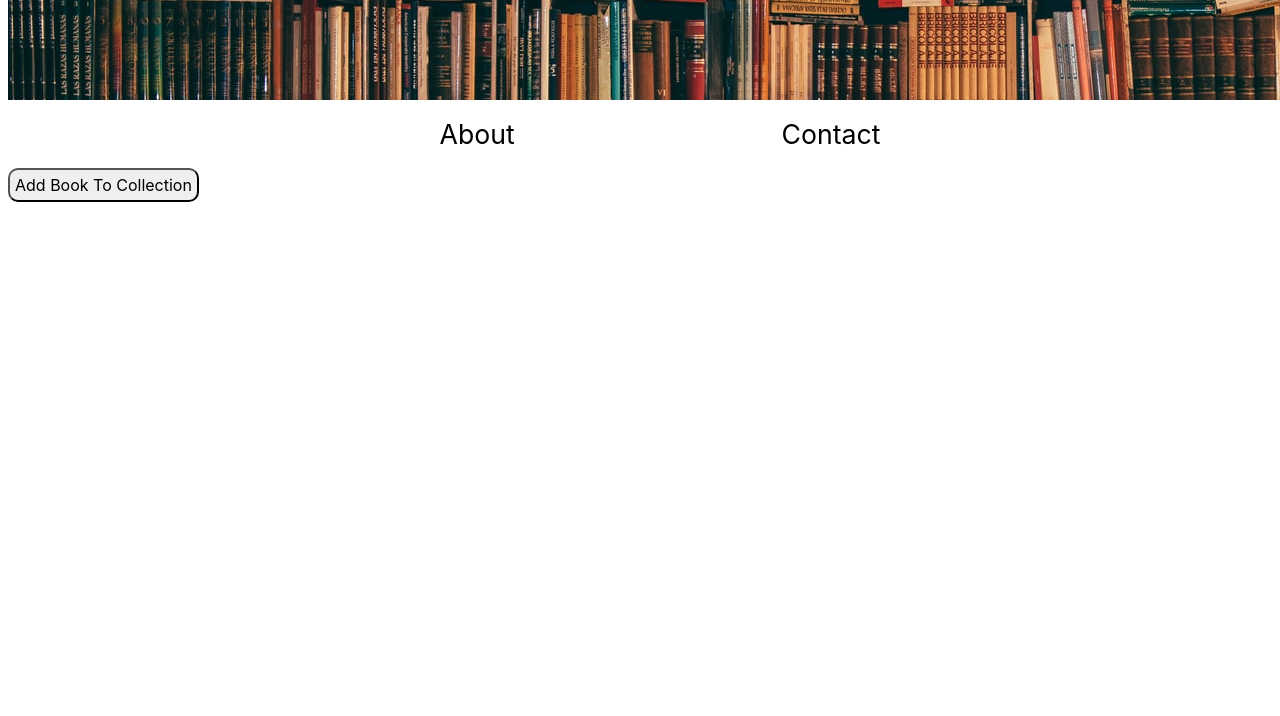
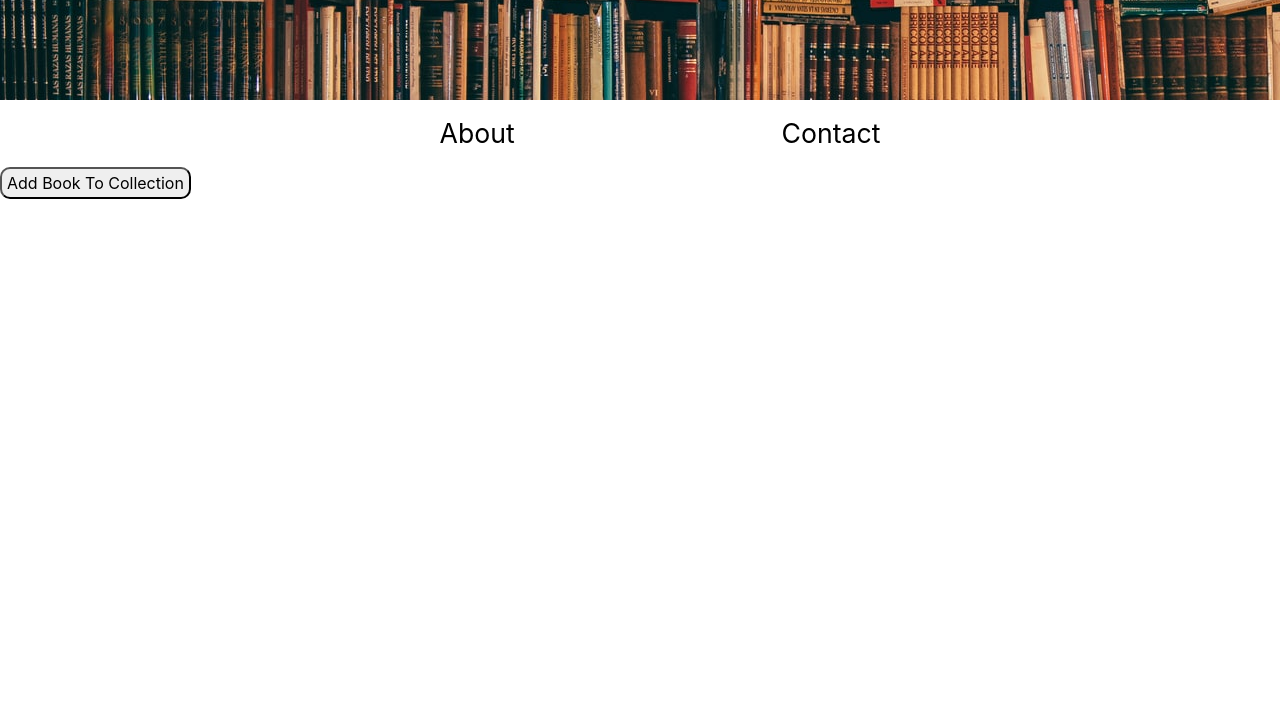
Before and after one commit to koppenj/Library, a website: page index.html in a window 1280 px wide. Shown: the part 84-800 px from the top of the page. Drawn offline with nearby package versions, Linux system fonts and the light colour scheme.

Commit message:
Implementing normalize.css

```diff
--- a/index.html
+++ b/index.html
@@ -4,6 +4,7 @@
   <meta charset="UTF-8">
   <meta http-equiv="X-UA-Compatible" content="IE=edge">
   <meta name="viewport" content="width=device-width, initial-scale=1.0">
+  <link rel="stylesheet" type="text/css" href="normalize.css">
   <link rel="stylesheet" type="text/css" href="style.css">
   <title>KoppenJ Library</title>
 </head>
--- a/package.json
+++ b/package.json
@@ -20,6 +20,7 @@
   "homepage": "https://github.com/koppenj/Library#readme",
   "dependencies": {
     "http-server": "^13.0.1",
-    "live-server": "^1.2.1"
+    "live-server": "^1.1.0",
+    "normalize.css": "^8.0.1"
   }
 }
```
Also changed, not shown: 1 other file.
